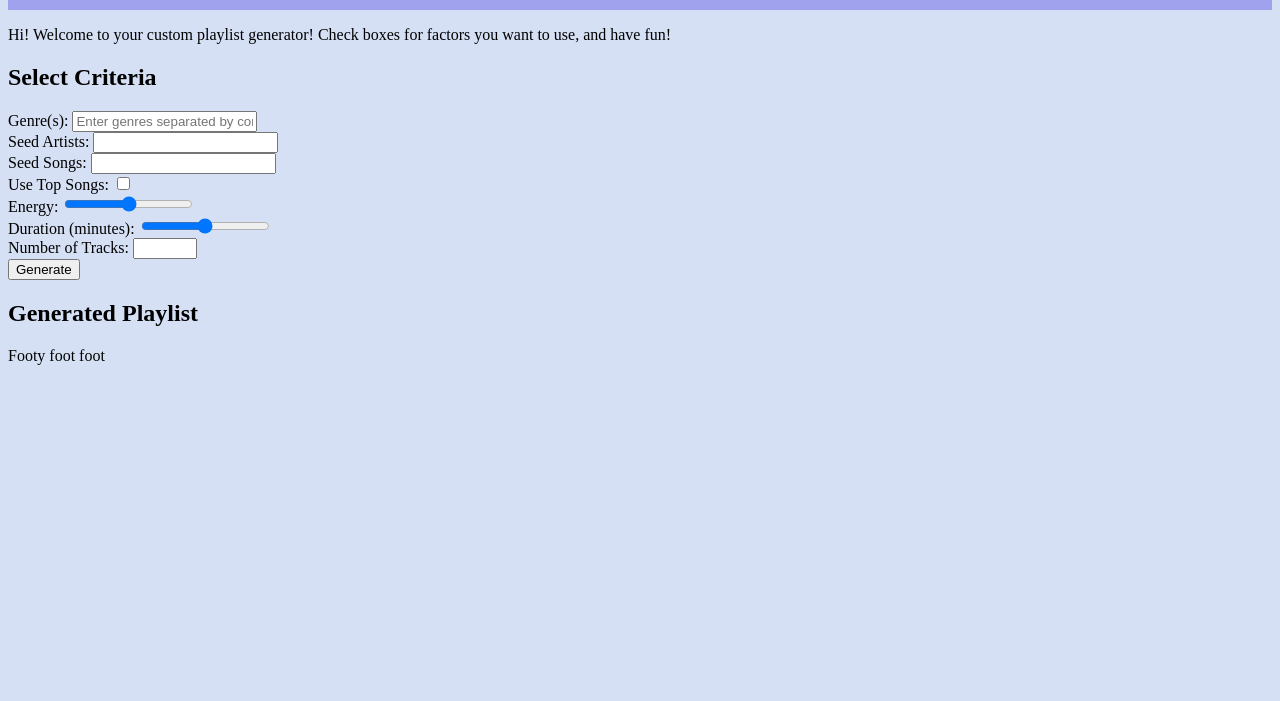
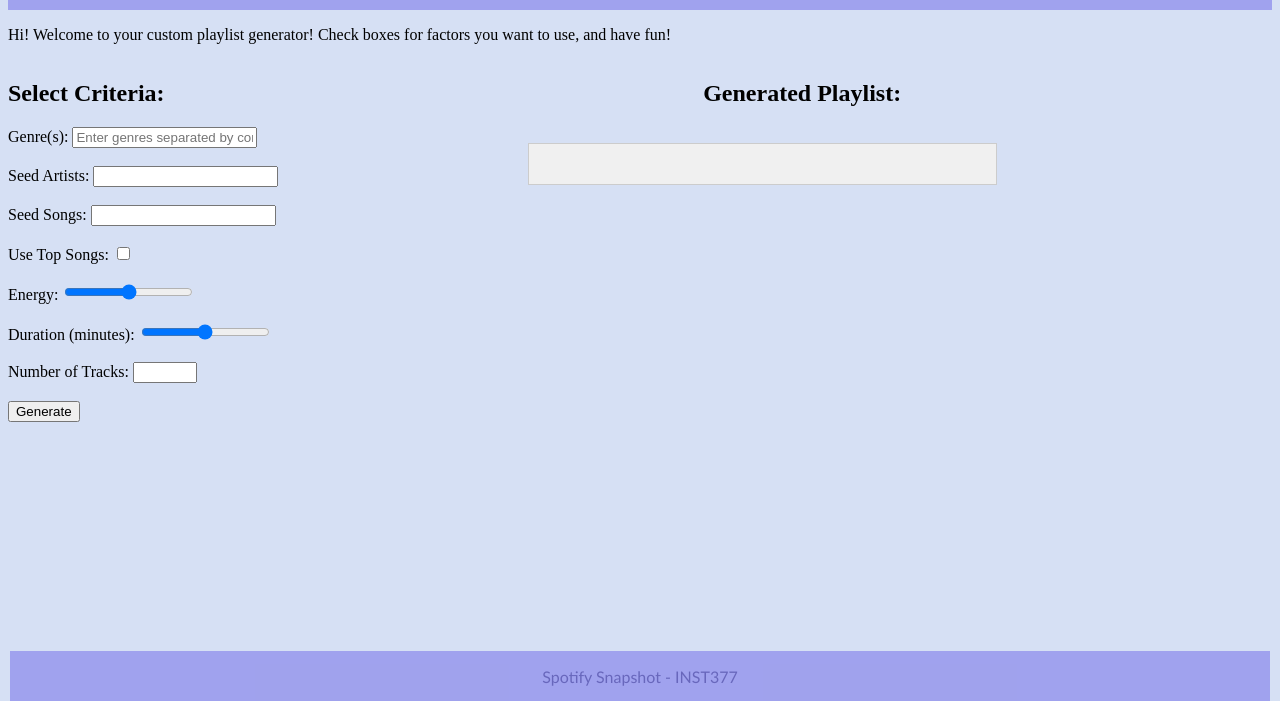
Before and after one commit to ntran03/377-project, a website: page public/generate.html in a window 1280 px wide. Shown: the part 99-800 px from the top of the page. Drawn offline with Linux system fonts and the light colour scheme; no server answers.

Commit message:
footer redesign and gen playlist

```diff
--- a/public/general.css
+++ b/public/general.css
@@ -90,3 +90,44 @@ body {
     font-family: Arial, Helvetica, sans-serif;
 
 }
+
+#bar {
+    background-color: rgba(103, 96, 230, 0.487);
+    display: flex;
+    padding: 0 20px;
+    align-items: center;
+    height: 50px;
+    margin-top: auto;
+    position: absolute;
+    bottom: 0;
+    left: 10px;
+    right: 10px;
+    justify-content: center;
+}
+
+#bar p {
+    color:rgba(46, 41, 136, 0.487) ;
+    font-family: 'Trebuchet MS', 'Lucida Sans Unicode', 'Lucida Grande', 'Lucida Sans', Arial, sans-serif;
+}
+
+#left-section {
+    width: 45%;
+    float: left;
+}
+
+#right-section {
+    width: 45%;
+    float: right;
+}
+
+#playlist {
+    padding: 20px;
+    background-color: #f0f0f0;
+    border: 1px solid #ccc;
+    display: flex;
+    justify-content: first baseline; /* Aligns children to the right */
+    width: 75%;
+    float: right;
+    margin-right: 275px;
+
+}
--- a/public/generate.html
+++ b/public/generate.html
@@ -23,45 +23,52 @@
             <p>Hi! Welcome to your custom playlist generator! Check boxes for factors you want to use, and have fun!</p>
         </section>
         <section id="left-section">
-            <h2>Select Criteria</h2>
+            <h2>Select Criteria:</h2>
             <div class="criteria">
                 <label for="genres">Genre(s):</label>
                 <input type="text" id="genres" placeholder="Enter genres separated by commas">
             </div>
+            <br>
             <div class="criteria">
                 <label for="seed-artists">Seed Artists:</label>
                 <input type="text" id="seed-artists">
             </div>
+            <br>
             <div class="criteria">
                 <label for="seed-songs">Seed Songs:</label>
                 <input type="text" id="seed-songs">
             </div>
+            <br>
             <div class="criteria">
                 <label for="use-top-songs">Use Top Songs:</label>
                 <input type="checkbox" id="use-top-songs">
             </div>
+            <br>
             <div class="criteria">
                 <label for="energy">Energy:</label>
                 <input type="range" id="energy" min="0" max="100">
             </div>
+            <br>
             <div class="criteria">
                 <label for="duration">Duration (minutes):</label>
                 <input type="range" id="duration" min="1" max="200">
             </div>
+            <br>
             <div class="criteria">
                 <label for="num-tracks">Number of Tracks:</label>
                 <input type="number" id="num-tracks" min="1" max="100">
             </div>
+            <br>
             <button id="generate-btn">Generate</button>
         </section>
         <section id="right-section">
-            <h2>Generated Playlist</h2>
+            <h2>Generated Playlist:</h2>
             <ul id="playlist">
             </ul>
         </section>
     </div>
     <footer id="bar">
-        <p>Footy foot foot</p>
+        <p>Spotify Snapshot - INST377</p>
     </footer>
     <script src="testing_generate.js"></script>
 </body>
```
Also changed, not shown: public/about.html (+1 -1 lines), public/help.html (+1 -1 lines), public/main.html (+2 -2 lines), public/profile.html (+1 -1 lines).
